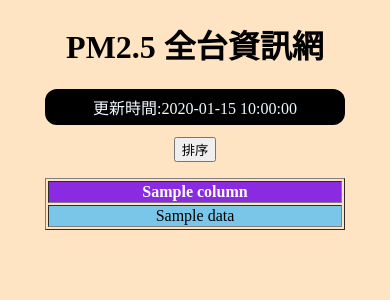
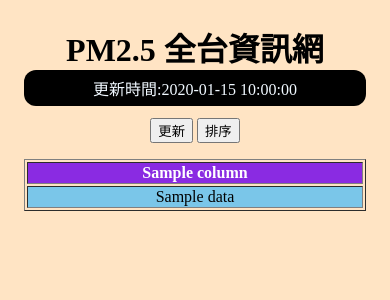
Before and after one commit to 17app001/pm25-project, a Flask app: template templates/pm25.html in a window 390 px wide. Shown: the top 300 px of the page. Run offline with Flask 2, Linux system fonts and the light colour scheme; the template is opened without the code that fills it: most values are stand-ins (such as "Sample title", 1, 10 or a date in 2020).

Commit message:
新增排序功能

```diff
--- a/main.py
+++ b/main.py
@@ -1,4 +1,4 @@
-from flask import Flask, render_template
+from flask import Flask, render_template,request
 from datetime import datetime
 from pm25 import get_pm25
 import ssl
@@ -7,9 +7,22 @@ app = Flask(__name__)
 
 ssl._create_default_https_context = ssl._create_unverified_context
 
-@app.route('/pm25/<sort>')
-@app.route('/pm25')
-def pm25(sort=None):
+
+# @app.route('/pm25/<sort>')
+
+@app.route('/pm25',methods=['GET','POST'])
+def pm25():
+    sort=False
+    if request.method=='POST':
+
+        if request.form.get('sort'):
+            sort=True
+
+        if request.form.get('update'):
+            sort=False
+
+        print(sort)
+
     columns, values, error = get_pm25(sort)
     time = get_today()
     return render_template('./pm25.html', **locals())
--- a/pm25.py
+++ b/pm25.py
@@ -1,8 +1,7 @@
 import pandas as pd
 
 
-def get_pm25(sort=None):
-    print(sort)
+def get_pm25(sort=False):
     columns, values, error = None, None, None
     try:
         print('資料解析中...')
--- a/static/style.css
+++ b/static/style.css
@@ -1,15 +1,20 @@
+* {
+    margin: 0;
+}
+
 body {
+    margin: 24px;
     background-color: bisque;
 }
 
 #container {
-    width: 80%;
+    width: 90%;
     margin: 0 auto;
     text-align: center;
 }
 
 table {
-    width: 100%;
+    width: 80%;
     margin: 16px auto;
 }
 
@@ -29,3 +34,13 @@ tbody {
     color: aliceblue;
     margin-bottom: 12px;
 }
+
+@media screen and (max-width: 768px) {
+    #container {
+        width: 100%;
+    }
+
+    table {
+        width: 100%;
+    }
+}
--- a/templates/pm25.html
+++ b/templates/pm25.html
@@ -16,8 +16,9 @@
     <div id="container">
         <h1>PM2.5 全台資訊網</h1>
         <div class="time">更新時間:{{time}}</div>
-        <form action="/pm25/sort">
-            <button type="submit">排序</button>
+        <form action="/pm25" method="POST">
+            <input type="submit" name="update" value="更新"></button>
+            <input type="submit" name="sort" value="排序"></button>
         </form>
         {% if error %}
         {{error}}
```
Also changed, not shown: 1 other file.
